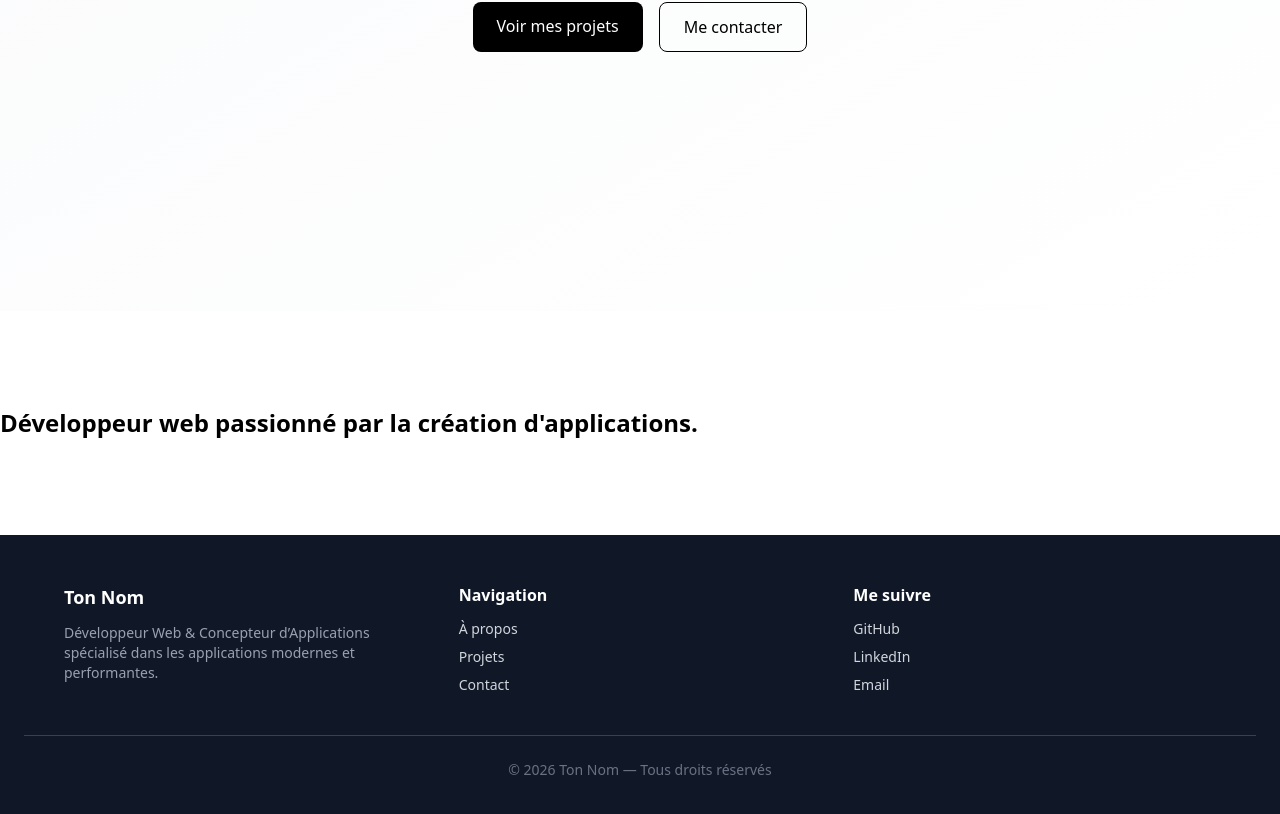
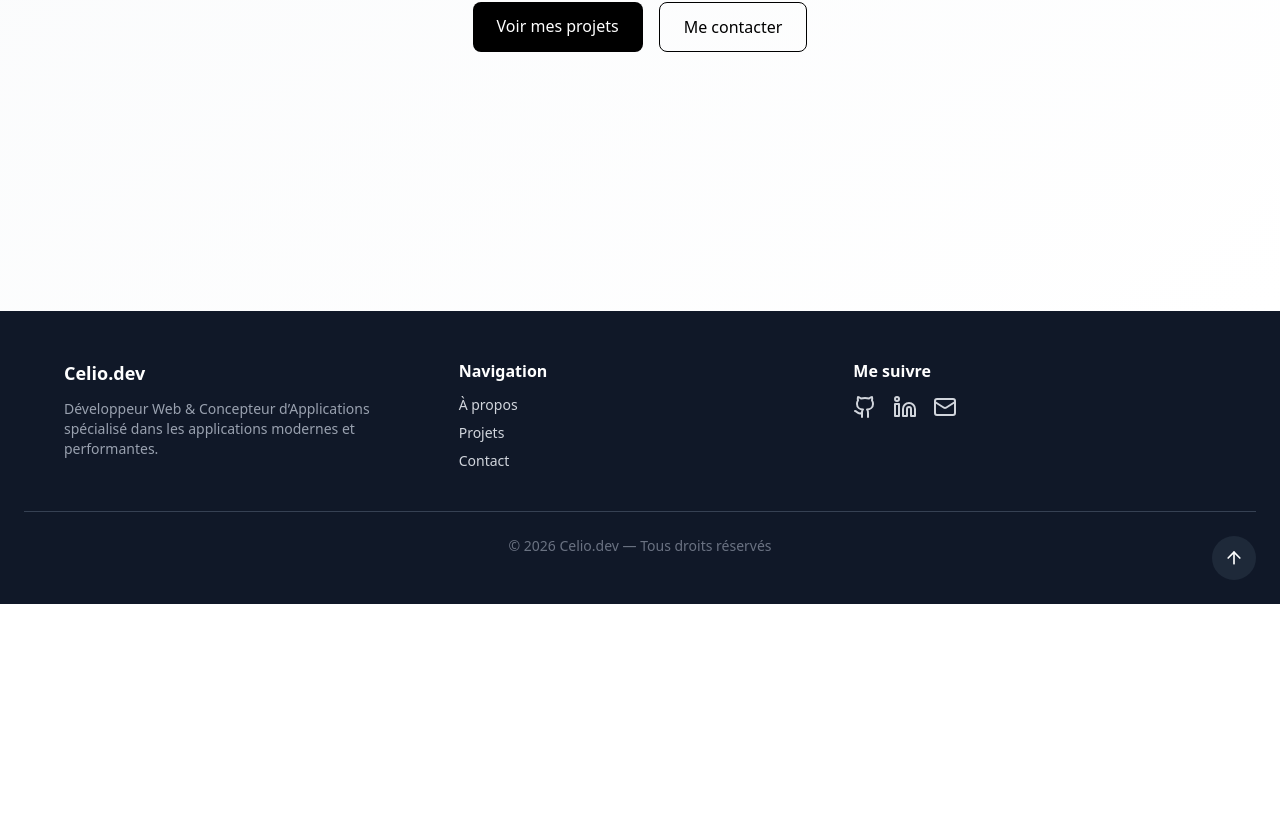
Before and after one commit to celio-mozes-rocha/portfolio, a Next.js app: page / in a window 1280 px wide. Shown: the part 550-1364 px from the top of the page. After the commit the page ends 1154 px from the top, so only its background shows below. Built offline with nearby package versions, Linux system fonts and the light colour scheme.

Commit message:
feat: add layout Footer

```diff
--- a/app/page.tsx
+++ b/app/page.tsx
@@ -8,7 +8,6 @@ export default function Home() {
   return (
     <main>
       <Hero />
-      <About />
       <Footer />
     </main>
   );
--- a/components/layout/Footer.tsx
+++ b/components/layout/Footer.tsx
@@ -1,61 +1,43 @@
+"use client";
+
+import { Github, Linkedin, Mail, ArrowUp } from "lucide-react";
+
 export default function Footer() {
   return (
-    <footer className="bg-gray-900 text-gray-300 px-6 py-12">
+    <footer className="bg-gray-900 text-gray-300 px-6 py-12 relative">
       <div className="max-w-6xl mx-auto grid gap-8 md:grid-cols-3">
-
-        {/* Présentation */}
         <div>
-          <h3 className="text-white text-lg font-semibold">
-            Ton Nom
-          </h3>
+          <h3 className="text-white text-lg font-semibold">Celio.dev</h3>
           <p className="mt-3 text-sm text-gray-400">
-            Développeur Web & Concepteur d’Applications spécialisé dans les
-            applications modernes et performantes.
+            Développeur Web & Concepteur d’Applications spécialisé dans les applications modernes et performantes.
           </p>
         </div>
-
-        {/* Navigation */}
         <div>
-          <h4 className="text-white font-semibold mb-3">
-            Navigation
-          </h4>
+          <h4 className="text-white font-semibold mb-3">Navigation</h4>
           <ul className="space-y-2 text-sm">
-            <li><a href="#about" className="hover:text-white">À propos</a></li>
-            <li><a href="#projects" className="hover:text-white">Projets</a></li>
-            <li><a href="#contact" className="hover:text-white">Contact</a></li>
+            <li><a href="#about" className="hover:text-white transition">À propos</a></li>
+            <li><a href="#projects" className="hover:text-white transition">Projets</a></li>
+            <li><a href="#contact" className="hover:text-white transition">Contact</a></li>
           </ul>
         </div>
-
-        {/* Réseaux */}
         <div>
-          <h4 className="text-white font-semibold mb-3">
-            Me suivre
-          </h4>
-          <ul className="space-y-2 text-sm">
-            <li>
-              <a href="https://github.com/" className="hover:text-white">
-                GitHub
-              </a>
-            </li>
-            <li>
-              <a href="https://linkedin.com/" className="hover:text-white">
-                LinkedIn
-              </a>
-            </li>
-            <li>
-              <a href="mailto:email@email.com" className="hover:text-white">
-                Email
-              </a>
-            </li>
-          </ul>
+          <h4 className="text-white font-semibold mb-3">Me suivre</h4>
+          <div className="flex gap-4">
+            <a href="https://github.com/" className="hover:text-white transition"><Github /></a>
+            <a href="https://linkedin.com/" className="hover:text-white transition"><Linkedin /></a>
+            <a href="mailto:email@email.com" className="hover:text-white transition"><Mail /></a>
+          </div>
         </div>
-
       </div>
-
-      {/* Ligne de séparation */}
       <div className="border-t border-gray-700 mt-10 pt-6 text-center text-sm text-gray-500">
-        © {new Date().getFullYear()} Ton Nom — Tous droits réservés
+        © {new Date().getFullYear()} Celio.dev — Tous droits réservés
       </div>
+      <a
+        href="#"
+        className="absolute right-6 bottom-6 p-3 bg-gray-800 rounded-full hover:bg-gray-700 transition"
+      >
+        <ArrowUp className="w-5 h-5 text-white" />
+      </a>
     </footer>
   );
 }
--- a/package.json
+++ b/package.json
@@ -10,6 +10,7 @@
   },
   "dependencies": {
     "framer-motion": "^12.35.2",
+    "lucide-react": "^0.577.0",
     "next": "16.1.6",
     "react": "19.2.3",
     "react-dom": "19.2.3"
```
Also changed, not shown: 1 other file (tests, documents, lock files or other folders).
